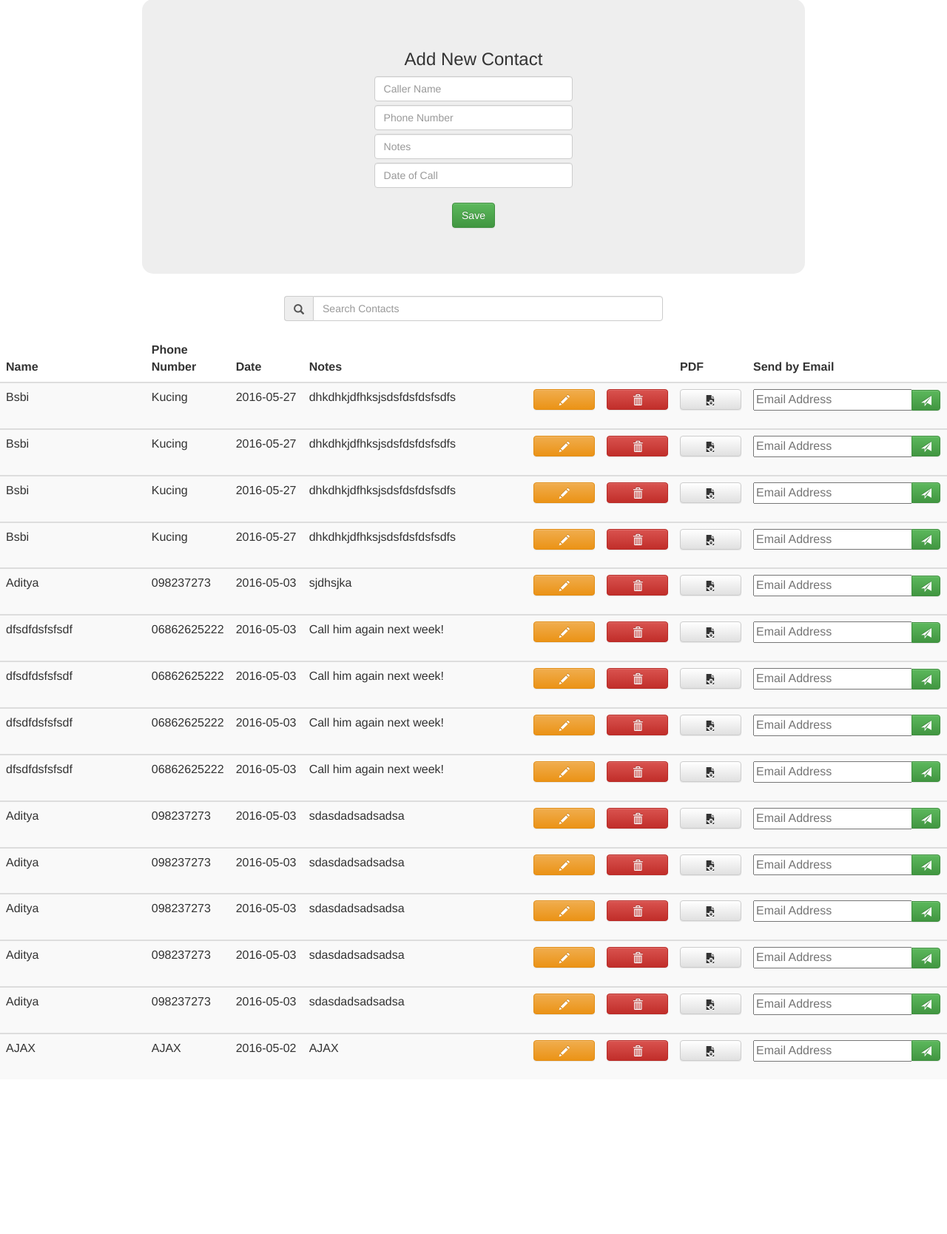
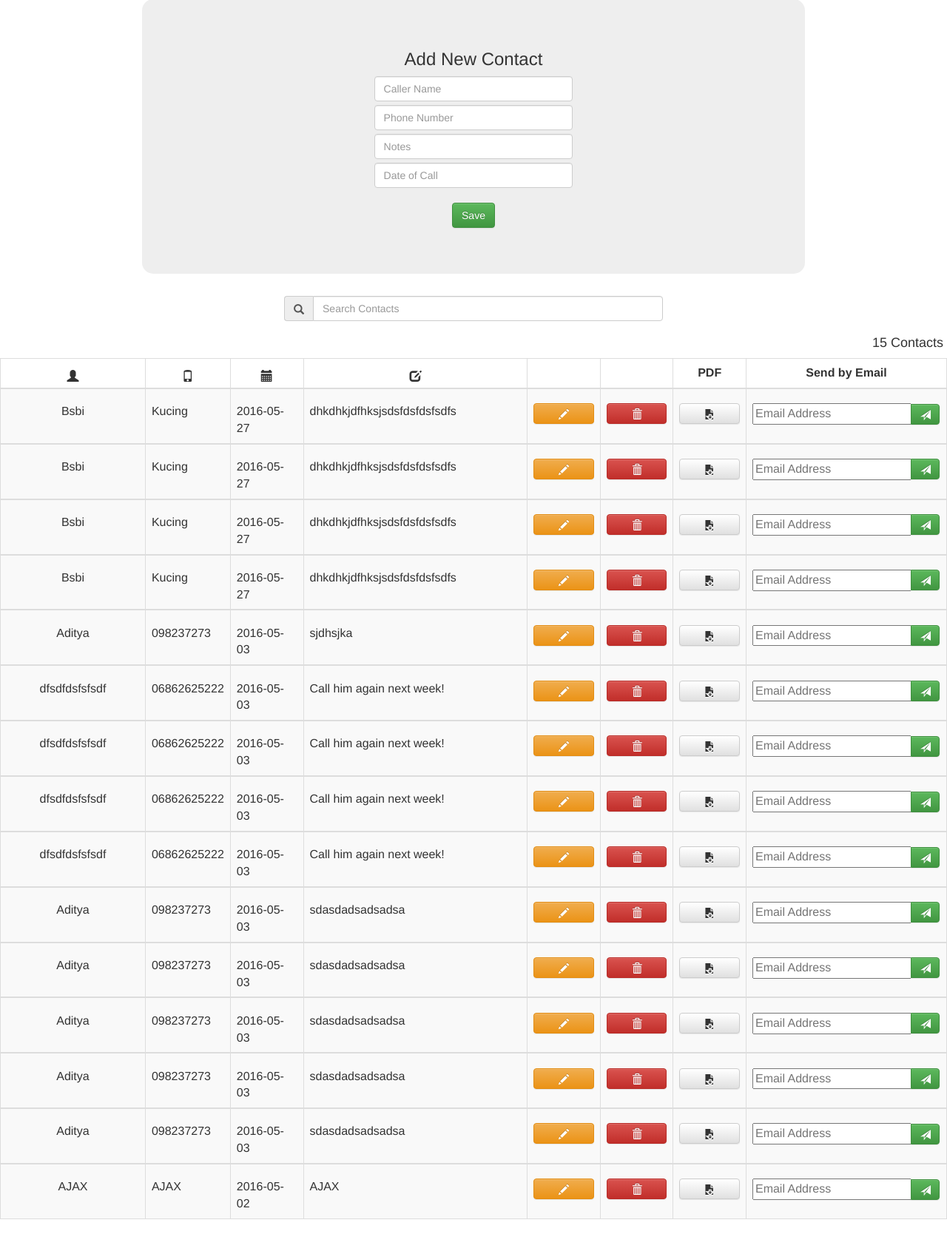
Before and after one commit to aastono/GasPedaalContact, a PHP site: page /home.php in a window 1280 px wide. Shown: the part 73-1741 px from the top of the page at 74% size. Before the commit the page ends 1508 px from the top, so only its background shows below. Run offline with PHP 8.4, Linux system fonts and the light colour scheme; a user stored in the database is signed in; data comes from the database, SQL or seed files in the repository; some libraries are stand-ins or nearby versions.

Commit message:
May 16th 2016 9:04 AM

```diff
--- a/home.php
+++ b/home.php
@@ -61,23 +61,27 @@ include 'php/CRUD.php';
             } ?></h3>
         <form method="post">
             <div class="center-block" style="min-width: 170px; width: 30%;">
-                <input style="margin-bottom: 5px;" class="center-block form-control" maxlength="40" required onfocus="this.placeholder = ''" type="text"
+                <input style="margin-bottom: 5px;" class="center-block form-control" maxlength="40" required
+                       onfocus="this.placeholder = ''" type="text"
                        name="phoneName"
                        placeholder="Caller Name"
                        value="<?php if (isset($_GET['edit'])) echo $getROW['phoneName']; ?>"/>
 
-                <input style="margin-bottom: 5px;" class="center-block form-control" maxlength="40" required onfocus="this.placeholder = ''" type="text"
+                <input style="margin-bottom: 5px;" class="center-block form-control" maxlength="40" required
+                       onfocus="this.placeholder = ''" type="text"
                        name="phoneNumber"
                        placeholder="Phone Number"
                        value="<?php if (isset($_GET['edit'])) echo $getROW['phoneNumber']; ?>"/>
 
-                <input style="margin-bottom: 5px;" class="center-block form-control" maxlength="40" onfocus="this.placeholder = ''"
+                <input style="margin-bottom: 5px;" class="center-block form-control" maxlength="40"
+                       onfocus="this.placeholder = ''"
                        type="text"
                        name="notes"
                        placeholder="Notes" value="<?php if (isset($_GET['edit'])) echo $getROW['notes']; ?>">
                 </input>
 
-                <input style="margin-bottom: 5px;" class="center-block form-control" required onfocus="this.placeholder = ''" type="text" name="timeOfCall"
+                <input style="margin-bottom: 5px;" class="center-block form-control" required
+                       onfocus="this.placeholder = ''" type="text" name="timeOfCall"
                        id="datepicker"
                        placeholder="Date of Call"
                        value="<?php if (isset($_GET['edit'])) echo $getROW['timeOfCall']; ?>">
@@ -106,46 +110,63 @@ include 'php/CRUD.php';
 
     <div class="input-group" style="margin-bottom: 20px;width: 40%;margin-left: 30%;z-index:1;">
         <span class="input-group-addon" id="basic-addon1"><span class="glyphicon glyphicon-search"></span></span>
-        <input aria-describedby="basic-addon1" type="text" id="filter" class="form-control" placeholder="Search Contacts"/>
+        <input aria-describedby="basic-addon1" type="text" id="filter" class="form-control"
+               placeholder="Search Contacts"/>
     </div>
 
+    <?php
+    $numrows = $conn->query("SELECT * FROM contacts WHERE userID= '" . mysqli_real_escape_string($conn, $_SESSION['userSession']) . "' ORDER BY timeOfCall DESC");
+    $count = $numrows->num_rows;
+
+    if($count <2) {
+        ?>
+        <h4 class="hidden-xs" style="text-align: right; margin-right: 5px;"><?php echo $count; ?> Contact</h4>
+        <h4 class="visible-xs" style="text-align: center; margin-right: 5px;"><?php echo $count; ?> Contact</h4>
+        <?php
+    }
+    else {
+        ?>
+        <h4 class="hidden-xs" style="text-align: right; margin-right: 5px;"><?php echo $count; ?> Contacts</h4>
+        <h4 class="visible-xs" style="text-align: center; margin-right: 5px;"><?php echo $count; ?> Contacts</h4>
+        <?php
+    }
+    ?>
 
     <div id="postswrapper">
         <div class="table-responsive" style="align-content: center; overflow-x: auto;">
-            <table class="table table-striped" width="100%" cellspacing="0" style="word-wrap: break-word;">
+            <table class="table table-striped total-rows table-bordered" width="100%" cellspacing="0"
+                   style="word-wrap: break-word;">
                 <thead>
                 <tr>
-                    <th>Name</th>
-                    <th>Phone Number</th>
-                    <th>Date</th>
-                    <th>Notes</th>
+                    <th style="text-align: center;"><span class="glyphicon glyphicon-user"></span></th>
+                    <th style="text-align: center;"><span class="glyphicon glyphicon-phone"></span></th>
+                    <th style="text-align: center;"><span class="glyphicon glyphicon-calendar"></span></th>
+                    <th style="text-align: center;"><span class="glyphicon glyphicon-edit"></span></th>
+                    <th style="text-align: center;"></th>
                     <th></th>
-                    <th></th>
-                    <th>PDF</th>
-                    <th>Send by Email</th>
+                    <th style="text-align: center;">PDF</th>
+                    <th style="text-align: center;">Send by Email</th>
                 </tr>
                 </thead>
                 <?php
                 $res = $conn->query("SELECT * FROM contacts WHERE userID= '" . mysqli_real_escape_string($conn, $_SESSION['userSession']) . "' ORDER BY timeOfCall DESC");
-
                 while ($row = $res->fetch_array()) {
                     ?>
 
-
                     <tbody class="searchable">
                     <tr>
-                        <td class="col-xs-2 col-md-2"><?php echo $row['phoneName']; ?></td>
-                        <td class="col-xs-1 col-md-1"><?php echo $row['phoneNumber']; ?></td>
-                        <td class="col-xs-1 col-md-1"><?php echo $row['timeOfCall']; ?></td>
-                        <td class="col-xs-3 col-md-3"><?php echo $row['notes']; ?></td>
-                        <td class="col-xs-1 col-md-1"><a role="button" class="btn btn-block btn-warning"
+                        <td class="col-xs-2 col-md-2" style="text-align: center;padding-top: 1.5%;"><?php echo $row['phoneName']; ?></td>
+                        <td class="col-xs-1 col-md-1" style="padding-top: 1.5%;"><?php echo $row['phoneNumber']; ?></td>
+                        <td class="col-xs-1 col-md-1" style="padding-top: 1.5%;"><?php echo $row['timeOfCall']; ?></td>
+                        <td class="col-xs-3 col-md-3" style="padding-top: 1.5%;"><?php echo $row['notes']; ?></td>
+                        <td class="col-xs-1 col-md-1" style="padding-top: 1.5%;"><a role="button" class="btn btn-block btn-warning"
                                                          href="?edit=<?php echo $row['id']; ?>"><span
                                     class="glyphicon glyphicon-pencil" onclick="showadd()"></span></a></td>
-                        <td class="col-xs-1 col-md-1"><a role="button" class="btn btn-block btn-danger"
+                        <td class="col-xs-1 col-md-1" style="padding-top: 1.5%;"><a role="button" class="btn btn-block btn-danger"
                                                          href="?del=<?php echo $row['id']; ?>"
                                                          onclick="return confirm('Are you sure?')"><span
                                     class="glyphicon glyphicon-trash"></span></a></td>
-                        <td class="col-xs-1 col-md-1">
+                        <td class="col-xs-1 col-md-1" style="padding-top: 1.5%;">
                             <form action="php/form.php" method="post" target="_blank">
                                 <input type="text" value="<?php echo $row['phoneName']; ?>" name="nameForPDF"
                                        style="display: none;">
@@ -159,7 +180,7 @@ include 'php/CRUD.php';
                                         class="glyphicon glyphicon-save-file"></span></button>
                             </form>
                         </td>
-                        <td class="col-xs-3 col-md-3">
+                        <td class="col-xs-3 col-md-3" style="padding-top: 1.5%;">
                             <form action="attachment.php" method="post">
                                 <input type="text" value="<?php echo $row['phoneName']; ?>" name="nameForPDF"
                                        style="display: none;">
@@ -192,9 +213,7 @@ include 'php/CRUD.php';
 </body>
 
 <script type="text/javascript">
-
-
-    $(document).ready(function() {
+    $(document).ready(function () {
         (function ($) {
 
             $('#filter').keyup(function () {
@@ -205,11 +224,10 @@ include 'php/CRUD.php';
                     return rex.test($(this).text());
                 }).show();
 
+
             })
-
         }(jQuery));
     });
-
 
 
     $(".attachment").click(function () {
--- a/php/CRUD.php
+++ b/php/CRUD.php
@@ -8,6 +8,7 @@
 
 $query = $conn->query("SELECT * FROM users WHERE userID=" . $_SESSION['userSession']);
 $userRow = $query->fetch_array();
+
 
 
 if (isset($_POST['save'])) {
```
Also changed, not shown: 1 other file.
